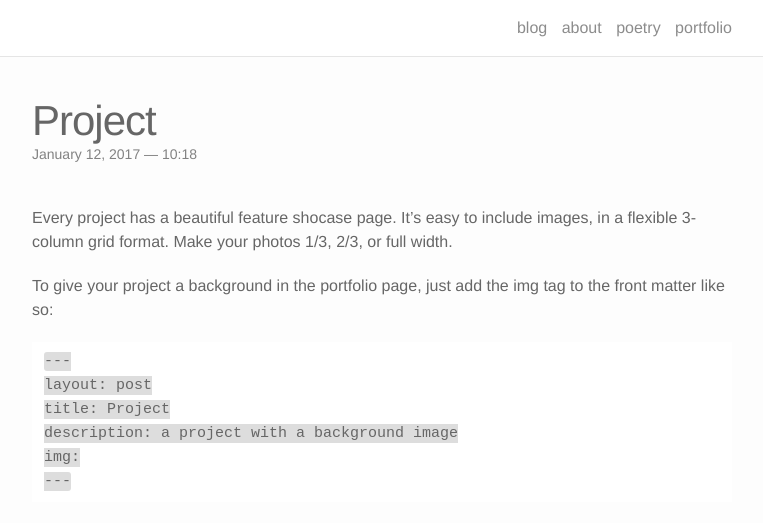
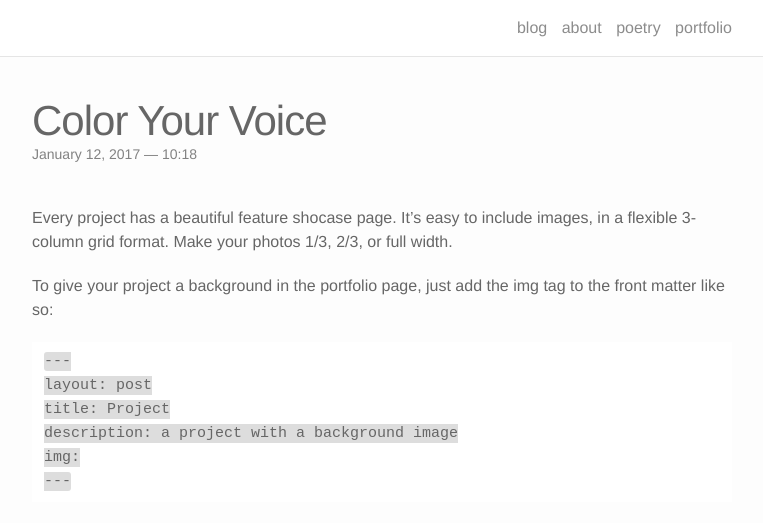
Before and after one commit to lucid2713/lucid2713.github.io, a Jekyll site: the page built from _portfolio/7_project.markdown, in a window 1280 px wide and 900 px high, cut to the strip 0-523 px from the top of the window. Shown: the whole strip, without its empty margins (258-1021 px from the left). Built offline with Jekyll 4.4.1, drawn with Linux system fonts in a browser that asks for light colours; nearby versions of some CDN libraries.

Commit message:
Update 7_project.markdown

```diff
--- a/_portfolio/7_project.markdown
+++ b/_portfolio/7_project.markdown
@@ -1,7 +1,7 @@
 ---
 layout: post
-title: Project
-description: a project with a background image
+title: Color Your Voice
+description: interacitve project using MAX MSP and Processing
 img:
 ---
 
```
